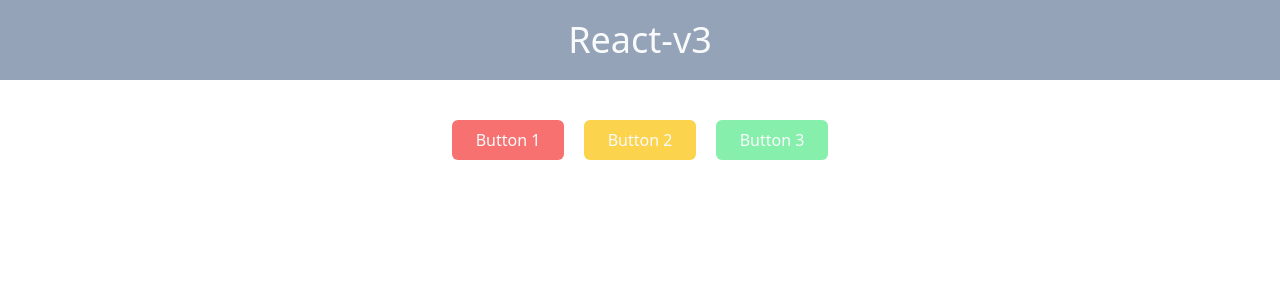
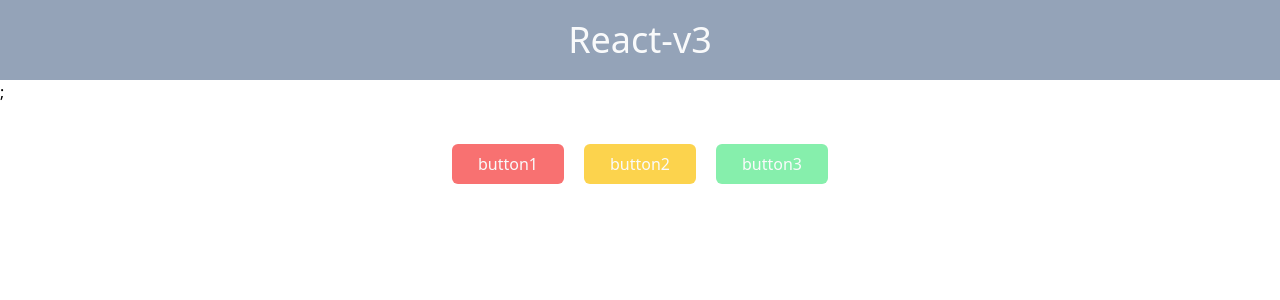
Before and after one commit to pj100-team/react-v3, a React (Create React App) app: page / in a window 1280 px wide. Shown: the top 300 px of the page. Built offline with nearby package versions, Linux system fonts and the light colour scheme.

Commit message:
name属性の修正,ハンドラーのまとめ,App.tsxでの呼び出し

```diff
--- a/src/App.tsx
+++ b/src/App.tsx
@@ -1,7 +1,13 @@
 import './App.css';
+import Practice1 from './templates/practice1';
 
 function App() {
-  return <header className="bg-[#94A3B8] text-center p-[20px] text-4xl text-[#F9FAFB]">React-v3</header>;
+  return (
+    <div>
+      <header className="bg-[#94A3B8] text-center p-[20px] text-4xl text-[#F9FAFB]">React-v3</header>;
+      <Practice1 />
+    </div>
+  );
 }
 
 export default App;
--- a/src/index.tsx
+++ b/src/index.tsx
@@ -1,12 +1,10 @@
 import React from 'react';
 import ReactDOM from 'react-dom/client';
 import App from './App';
-import Practice1 from './templates/practice1';
 
 const root = ReactDOM.createRoot(document.getElementById('root') as HTMLElement);
 root.render(
   <React.StrictMode>
     <App />
-    <Practice1 />
   </React.StrictMode>,
 );
--- a/src/templates/practice1.tsx
+++ b/src/templates/practice1.tsx
@@ -1,40 +1,33 @@
 import React from 'react';
-import Button from '../components/button';
 
-const handleButtonClick1 = () => {
-  console.log('button1');
+const handleClick = (buttonName: string) => {
+  console.log(buttonName);
 };
-
-const handleButtonClick2 = () => {
-  console.log('button2');
-};
-
-const handleButtonClick3 = () => {
-  console.log('button3');
-};
-
 const Practice1: React.FC = () => {
   return (
     <div className="flex justify-center mt-10 gap-5">
       <button
+        name="button1"
         className="border-[#f87171] bg-[#f87171] text-[#f9fafb] rounded-md w-28 h-10"
-        onClick={handleButtonClick1}
+        onClick={() => handleClick('button1')}
       >
-        Button 1
+        button1
       </button>
 
       <button
+        name="button2"
         className="border-[#fcd34d] bg-[#fcd34d] text-[#f9fafb] rounded-md w-28 h-10"
-        onClick={handleButtonClick2}
+        onClick={() => handleClick('button2')}
       >
-        Button 2
+        button2
       </button>
 
       <button
+        name="button3"
         className=" border-[#86efac] bg-[#86efac] text-[#f9fafb] rounded-md w-28 h-10"
-        onClick={handleButtonClick3}
+        onClick={() => handleClick('button3')}
       >
-        Button 3
+        button3
       </button>
     </div>
   );
```
